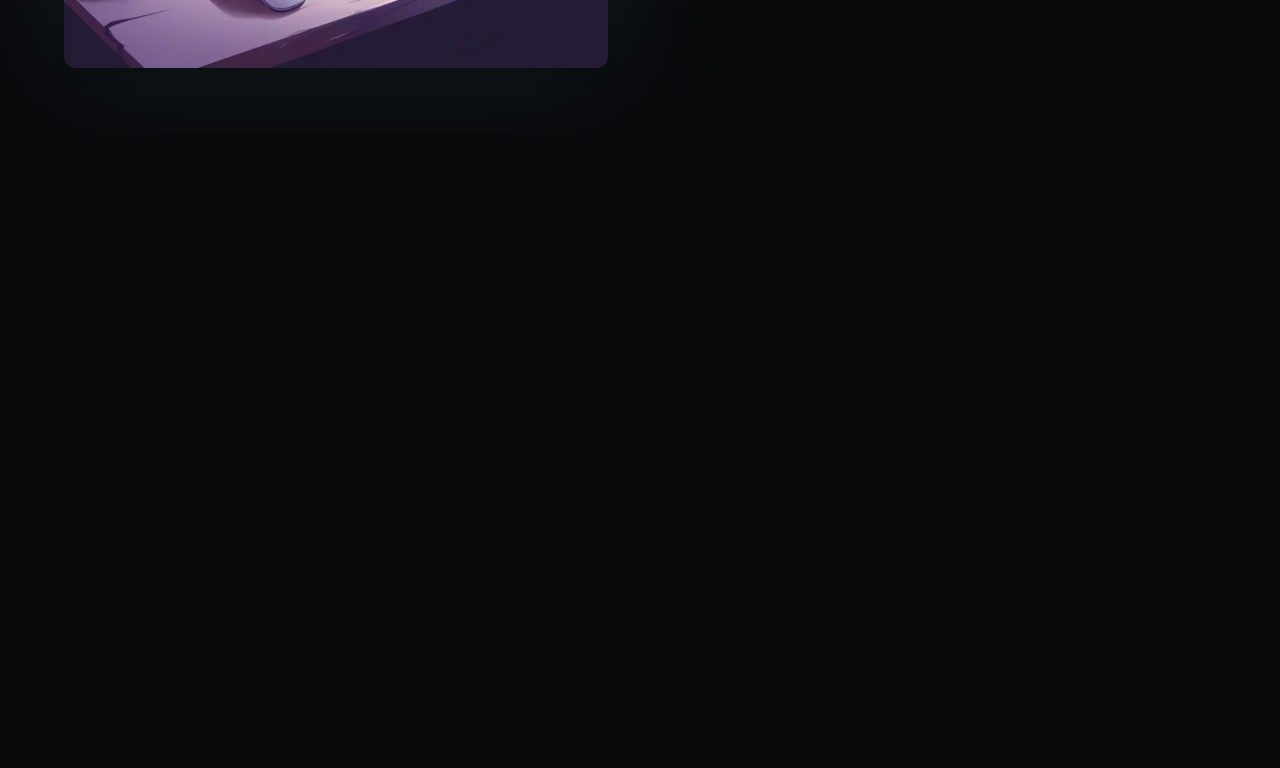
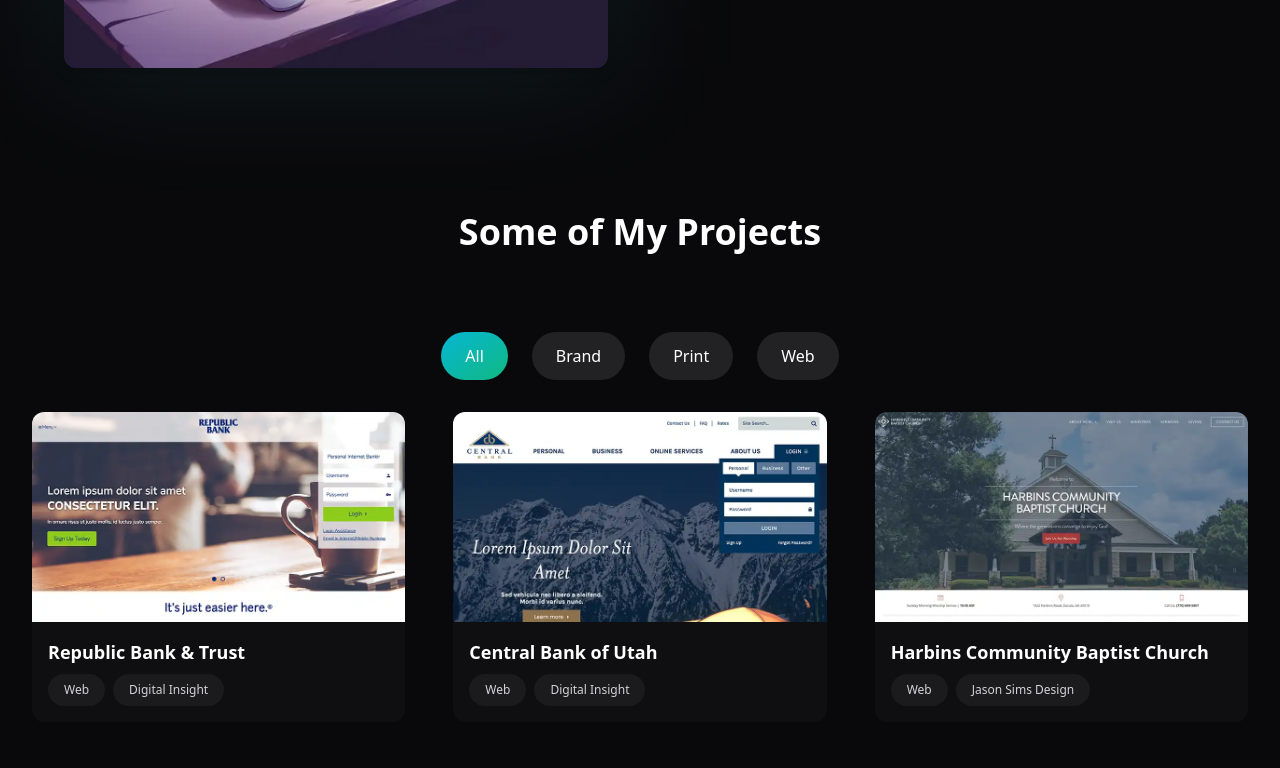
Before and after one commit to JasonMSims/jasonsimsdesign, a Vue app: page / in a window 1280 px wide. Shown: the part 1180-1948 px from the top of the page. Before the commit the page ends 1312 px from the top, so only its background shows below. Built offline with nearby package versions, Linux system fonts and the light colour scheme.

Commit message:
Updated Home view

```diff
--- a/src/views/Home.vue
+++ b/src/views/Home.vue
@@ -1,9 +1,12 @@
 <!-- eslint-disable vue/multi-word-component-names -->
+<template>
+  <main class="mx-auto xl:container">
+    <HeroSection />
+    <AboutSection />
+    <ProjectsSection />
+  </main>
+</template>
+
 <script setup lang="ts">
-import { AboutSection, HeroSection } from '@/components/'
+import { AboutSection, HeroSection, ProjectsSection } from '@/components/'
 </script>
-<template>
-  <HeroSection />
-  <AboutSection />
-</template>
-@/components/indextjs
```
